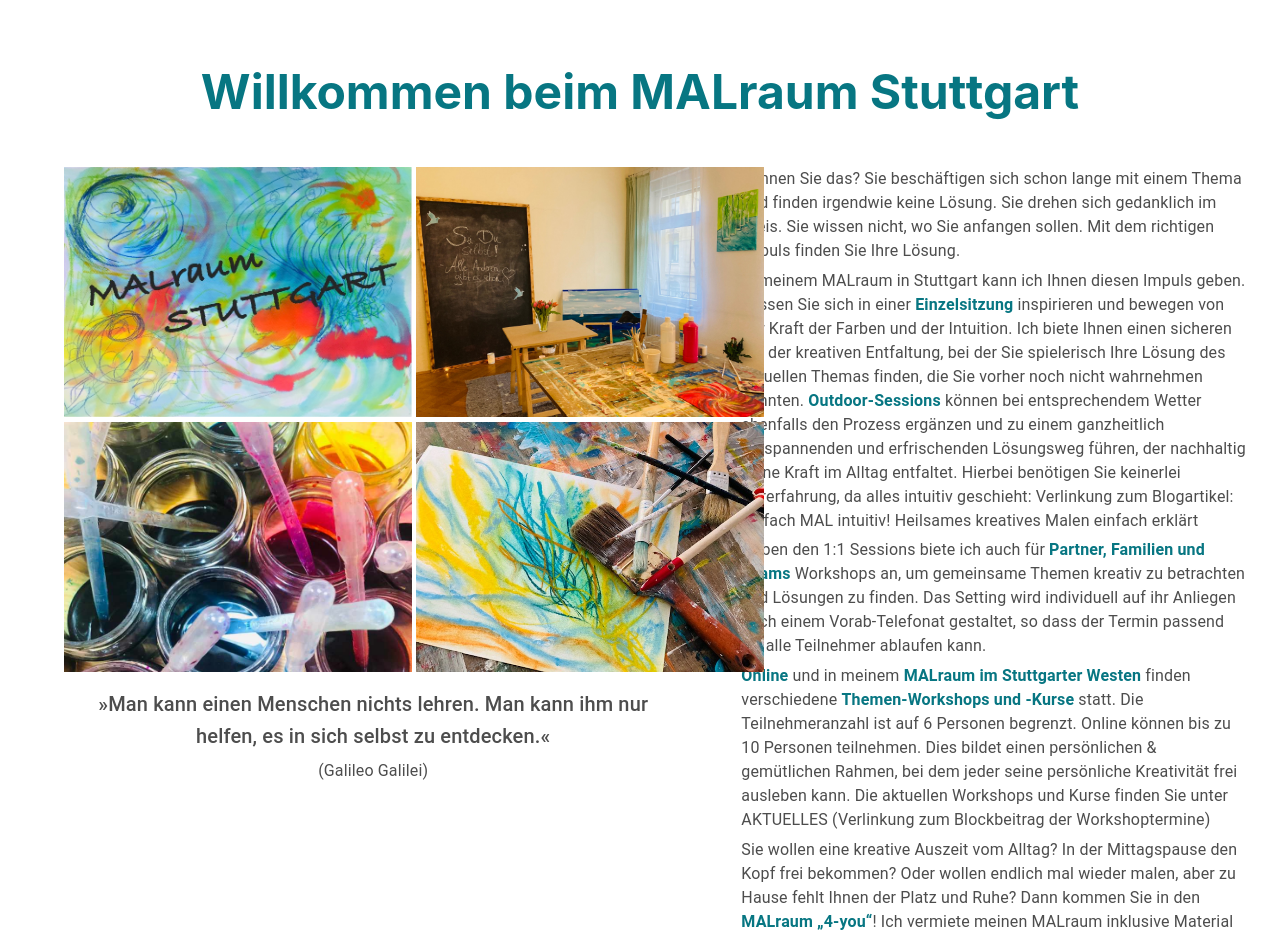
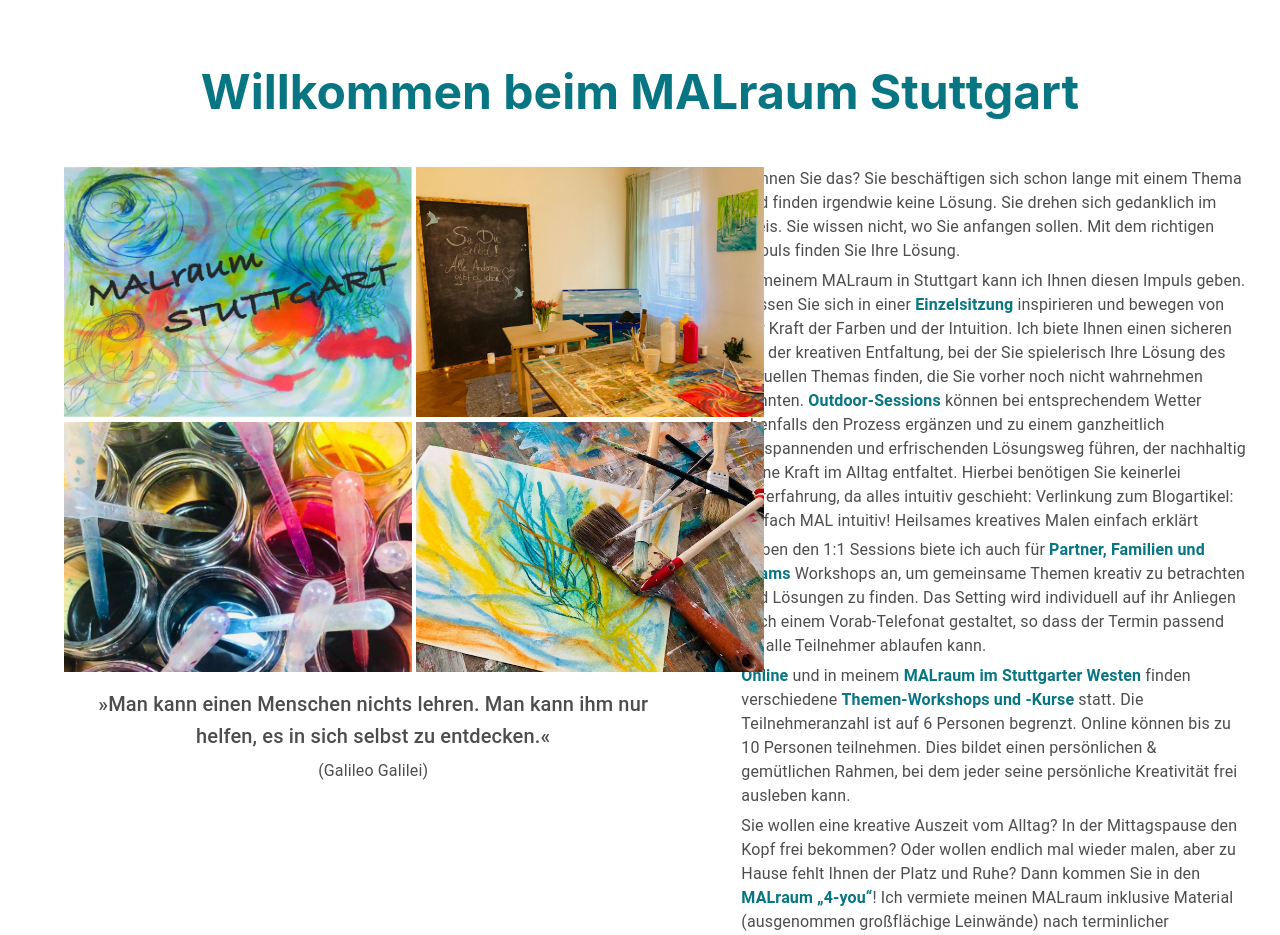
Before and after one commit to vtrHH/malraum, a Next.js app: page / in a window 1280 px wide. Shown: the top 935 px of the page. Built offline with nearby package versions, Linux system fonts and the light colour scheme.

Commit message:
adds small text change

```diff
--- a/pages/index.js
+++ b/pages/index.js
@@ -172,9 +172,7 @@ export default function Home() {
               statt. Die Teilnehmeranzahl ist auf 6 Personen begrenzt. Online
               können bis zu 10 Personen teilnehmen. Dies bildet einen
               persönlichen & gemütlichen Rahmen, bei dem jeder seine persönliche
-              Kreativität frei ausleben kann. Die aktuellen Workshops und Kurse
-              finden Sie unter AKTUELLES (Verlinkung zum Blockbeitrag der
-              Workshoptermine)
+              Kreativität frei ausleben kann.
             </Typography>
             <Typography
               variant="body1"
```
Also changed, not shown: styles/Main.module.css (line endings or trailing spaces).
